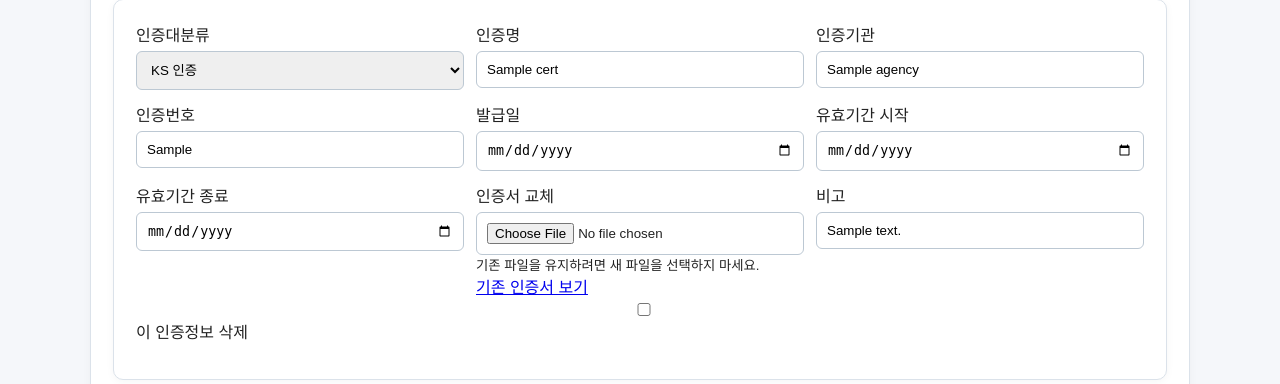
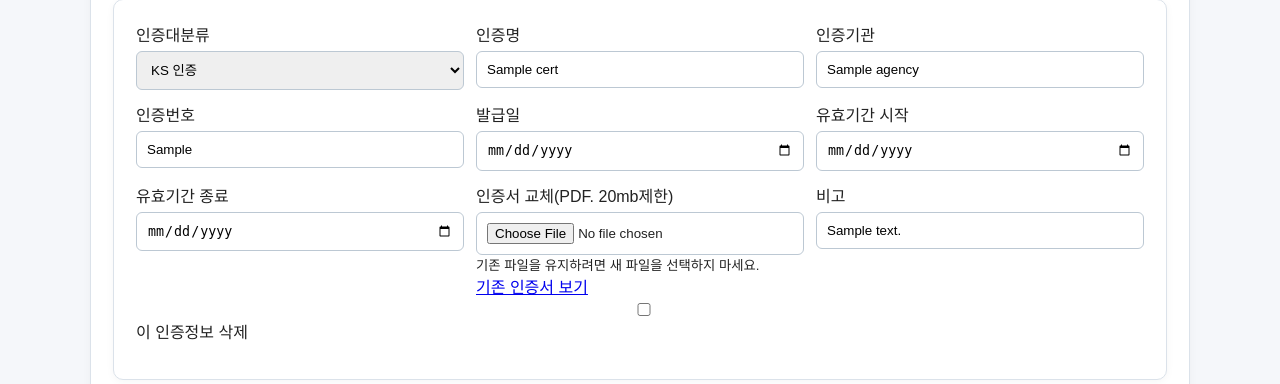
Before and after one commit to jayseo-kfi/product_promo_platform_mvp, a Flask app: template templates/product_form.html in a window 1280 px wide. Shown: the part 1507-1891 px from the top of the page. Run offline with Flask 3, Linux system fonts and the light colour scheme; the template is opened without the code that fills it: most values are stand-ins (such as "Sample title", 1, 10 or a date in 2020); parts of the project's set-up code (start-up, migrations or seed data) failed here and were passed over.

Commit message:
Update product_form.html

```diff
--- a/templates/product_form.html
+++ b/templates/product_form.html
@@ -270,7 +270,7 @@
                     </div>
 
                     <div>
-                        <label>인증서 교체</label>
+                        <label>인증서 교체(PDF. 20mb제한)</label>
 
                         <input
                             type="file"
```
